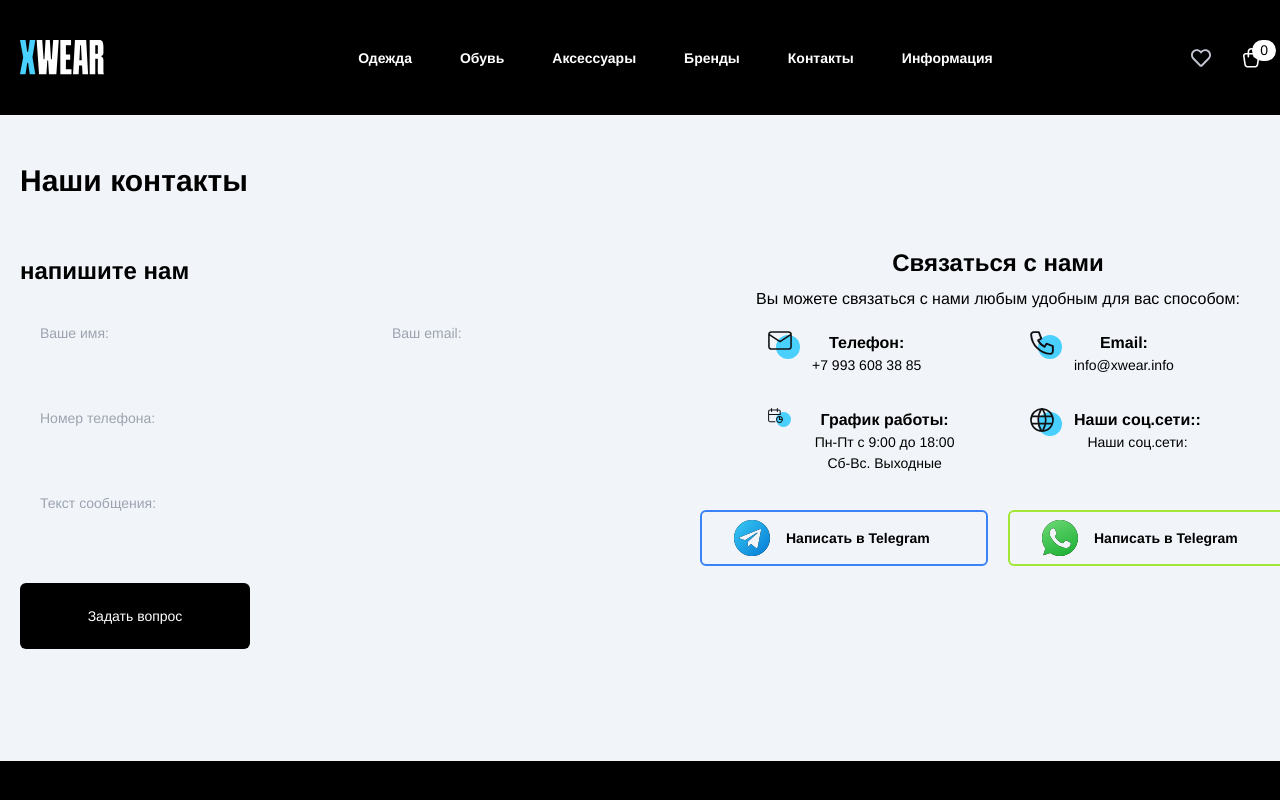
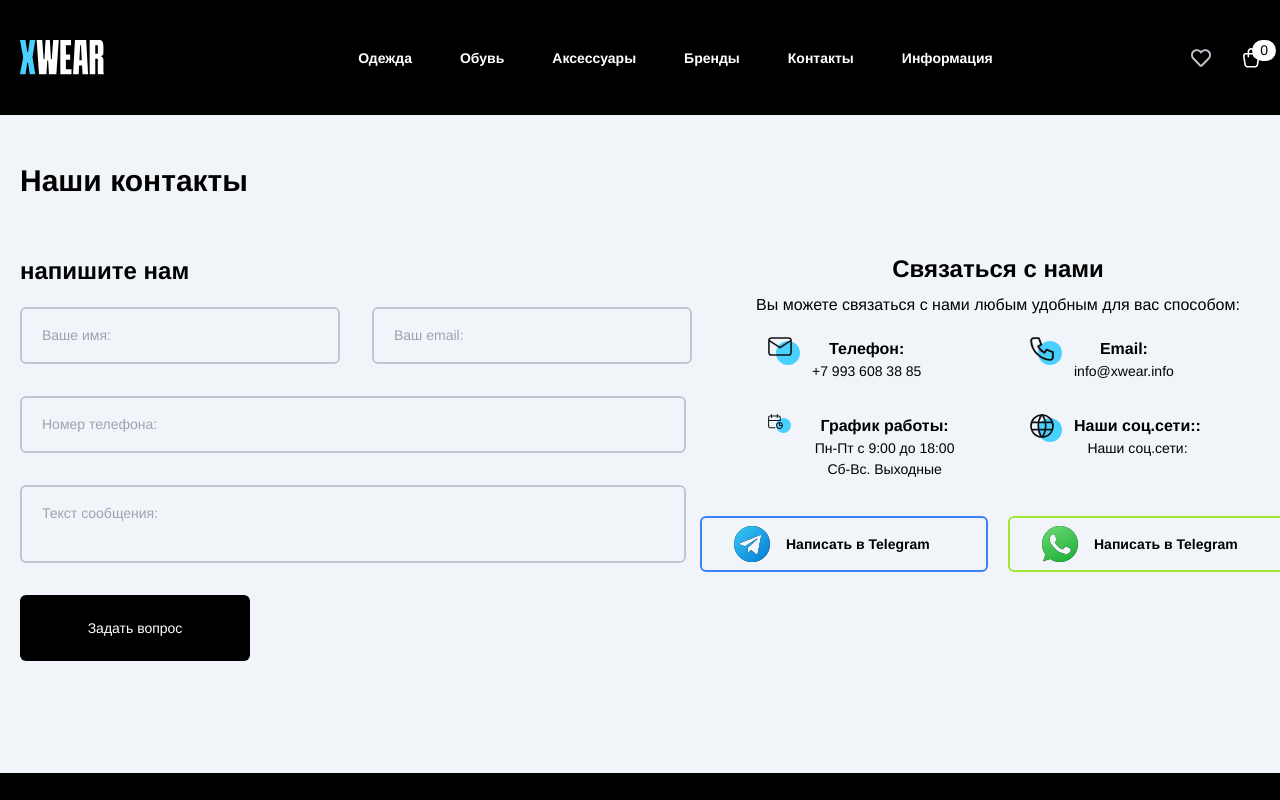
Before and after one commit to muhammadazizbek006/XWEAR, a React (Vite) app: page /kontackt in a window 1280 px wide. Shown: the top 800 px of the page. Built offline with nearby package versions, Linux system fonts and the light colour scheme.

Commit message:
add input borders

```diff
--- a/src/pages/Kontackt.jsx
+++ b/src/pages/Kontackt.jsx
@@ -71,17 +71,17 @@ const Kontackt = () => {
             <form onSubmit={handleSubmitInput} className="flex flex-col items-center sm:items-start" action="">
               <div className=" flex flex-col items-center xl:flex-row space-y-4 xl:space-y-0 mb-8">
                 {/* Ваше имя: */}
-                <input onChange={handleName}
-                    value={name} className="bg-slate-100 w-[320px] py-4 pl-5 rounded-md lg:mr-8" type="text" placeholder="Ваше имя:" />
-                <input onChange={handleEmail}
-                    value={email} className="bg-slate-100 w-[320px] py-4 pl-5 rounded-md"  type="email" placeholder="Ваш email:" />
+                <input required onChange={handleName}
+                    value={name} className="bg-slate-100 w-[320px] py-4 pl-5 rounded-md lg:mr-8 border-2 border-[#c2c6d1]" type="text" placeholder="Ваше имя:" />
+                <input required onChange={handleEmail}
+                    value={email} className="bg-slate-100 w-[320px] py-4 pl-5 rounded-md border-2 border-[#c2c6d1]"  type="email" placeholder="Ваш email:" />
               </div>
 
               <div className="flex flex-col mb-8">
-                <input onChange={handlePhone}
-                    value={phone} className="bg-slate-100 w-[320px] xl:w-[666px] py-4 pl-5 rounded-md mb-8" type="tel"   placeholder="Номер телефона:"/>
-                <textarea onChange={handleMessage}
-                    value={message}  className="bg-slate-100 w-[320px] xl:w-[666px] py-4 pl-5 rounded-md resize-none" placeholder="Текст сообщения:"></textarea>
+                <input required onChange={handlePhone}
+                    value={phone} className="bg-slate-100 w-[320px] xl:w-[666px] py-4 pl-5 rounded-md mb-8 border-2 border-[#c2c6d1]" type="tel"   placeholder="Номер телефона:"/>
+                <textarea required onChange={handleMessage}
+                    value={message}  className="bg-slate-100 w-[320px] xl:w-[666px] py-4 pl-5 rounded-md resize-none border-2 border-[#c2c6d1]" placeholder="Текст сообщения:"></textarea>
               </div>
               <button className="bg-black mb-5 md:mb-0   text-white h-[66px] w-[230px] rounded-md">Задать вопрос</button>
             </form>
```
